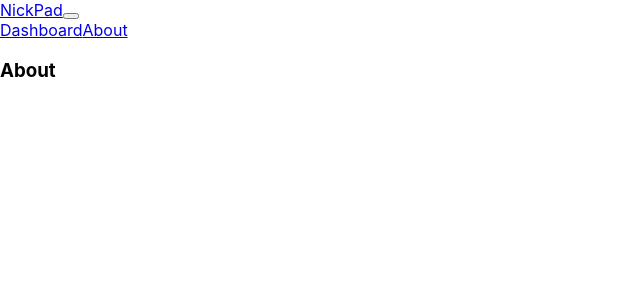
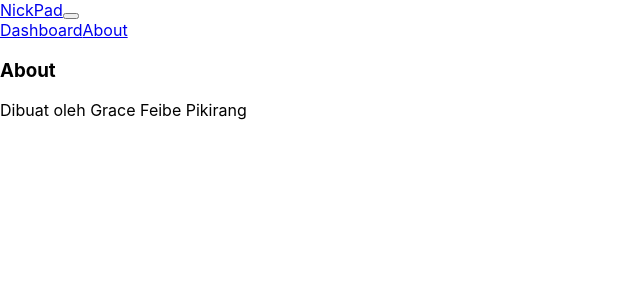
Before and after one commit to GraceFeibe21/backend_finalProject, a React (Create React App) app: page /about in a window 1280 px wide. Shown: the top 300 px of the page, without its empty margins (0-640 px from the left). Built offline with nearby package versions, Linux system fonts and the light colour scheme.

Commit message:
commit About

```diff
--- a/src/pages/About/index.js
+++ b/src/pages/About/index.js
@@ -3,9 +3,12 @@ import NavBar from '../../components/molecules/NavBar'
 
 const About = () => {
     return (
-        <div>
+        <div className="container">
             <NavBar />
+            <div className="container">
             <h3>About</h3>
+            <p>Dibuat oleh Grace Feibe Pikirang</p>
+            </div>
         </div>
     )
 }
```
